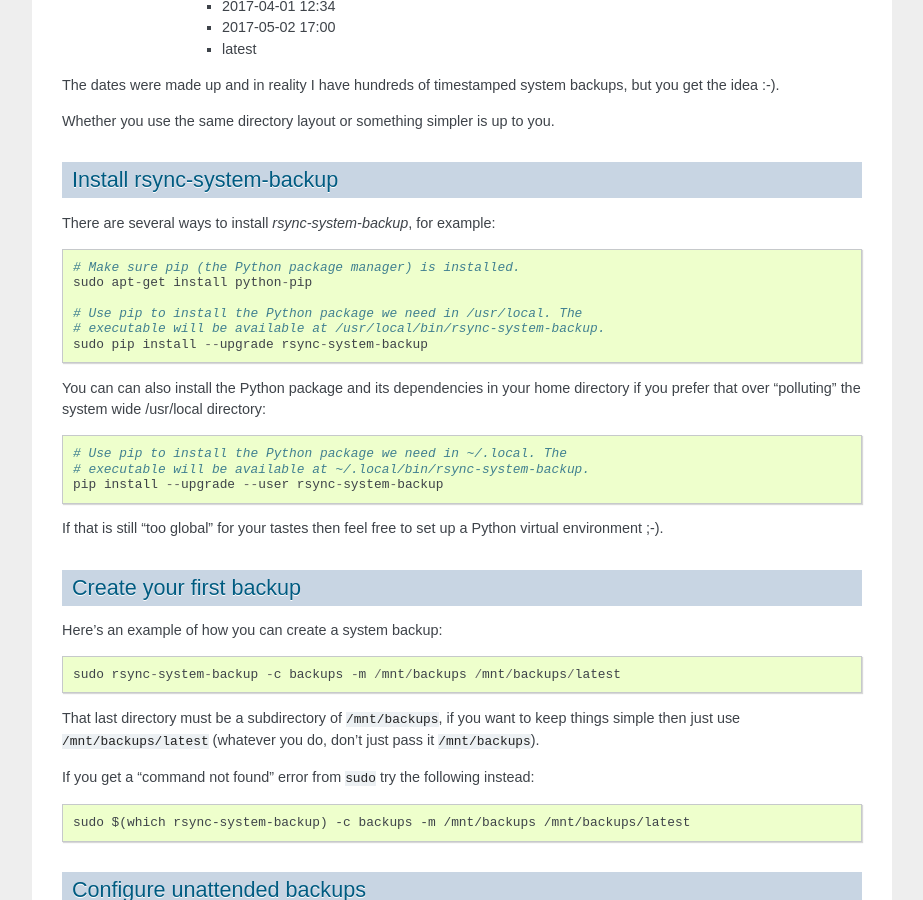
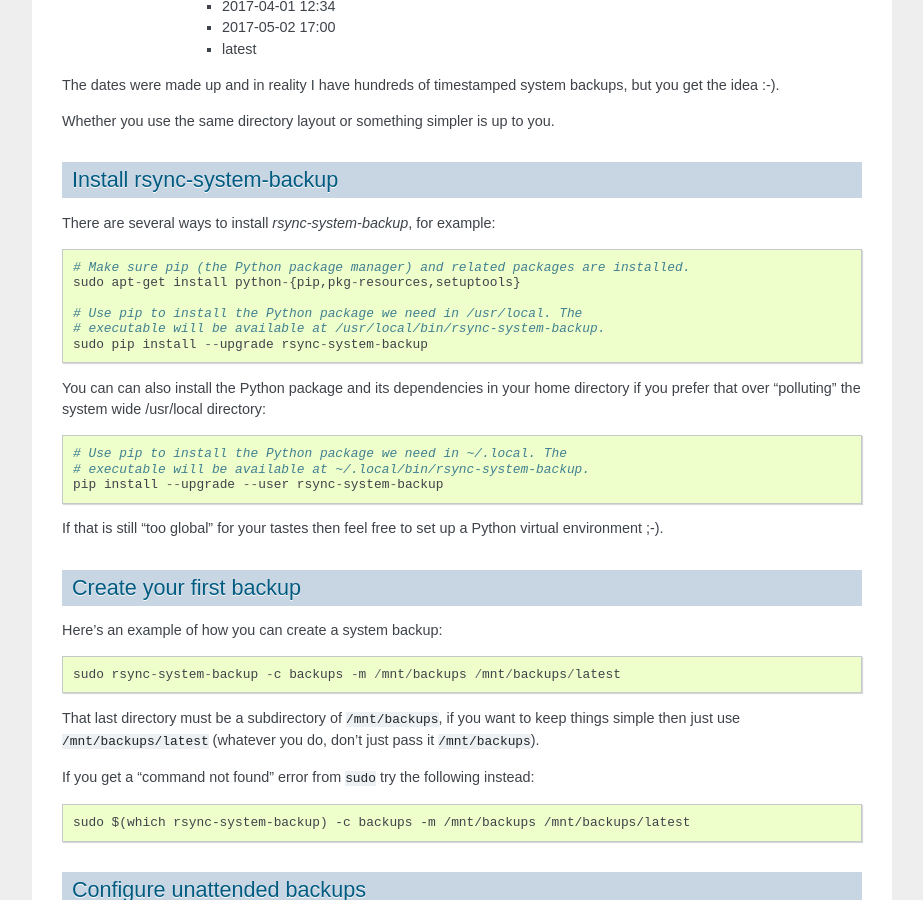
Before and after one commit to xolox/python-rsync-system-backup, a Sphinx documentation site: the page built from docs/howto/encrypted-usb-disk.rst, in a window 1280 px wide and 900 px high, scrolled down 4703 px. Shown: the whole window, without its empty margins (198-1121 px from the left). Built offline with Sphinx 7.4.7, drawn with Linux system fonts in a browser that asks for light colours; the version number could not be read and is left out.

Commit message:
How to: Also install python-{pkg-resources,setuptools}

```diff
--- a/docs/howto/encrypted-usb-disk.rst
+++ b/docs/howto/encrypted-usb-disk.rst
@@ -257,8 +257,8 @@
 
 There are several ways to install `rsync-system-backup`, for example::
 
- # Make sure pip (the Python package manager) is installed.
- sudo apt-get install python-pip
+ # Make sure pip (the Python package manager) and related packages are installed.
+ sudo apt-get install python-{pip,pkg-resources,setuptools}
 
  # Use pip to install the Python package we need in /usr/local. The
  # executable will be available at /usr/local/bin/rsync-system-backup.
```
